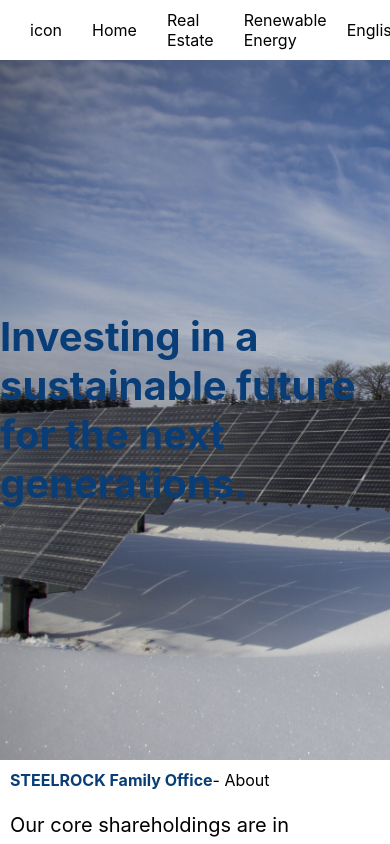
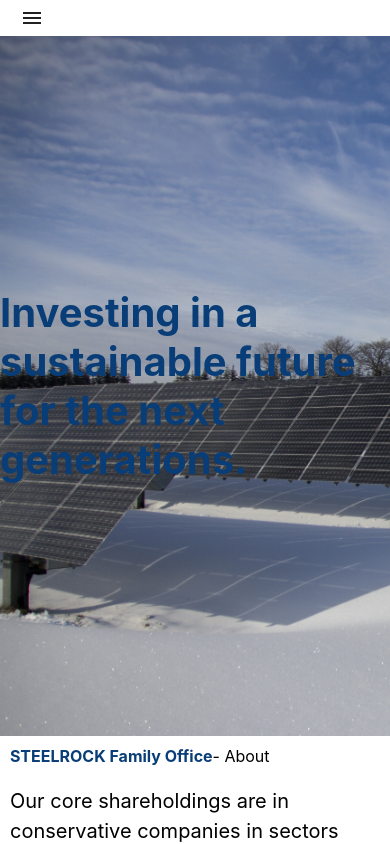
Before and after one commit to AlbertMontolio/steelrock, a React (Create React App) app: page / in a window 390 px wide. Shown: the top 844 px of the page. Built offline with nearby package versions, Linux system fonts and the light colour scheme.

Commit message:
add left navbar

```diff
--- a/package.json
+++ b/package.json
@@ -3,12 +3,15 @@
   "version": "0.1.0",
   "private": true,
   "dependencies": {
+    "@material-ui/core": "^4.11.2",
+    "@material-ui/icons": "^4.11.2",
     "@testing-library/jest-dom": "^5.11.4",
     "@testing-library/react": "^11.1.0",
     "@testing-library/user-event": "^12.1.10",
     "react": "^17.0.1",
     "react-dom": "^17.0.1",
     "react-intl": "^5.10.6",
+    "react-responsive": "^8.2.0",
     "react-router-dom": "^5.2.0",
     "react-scripts": "4.0.1",
     "styled-components": "^5.2.1",
--- a/src/App.js
+++ b/src/App.js
@@ -1,19 +1,19 @@
 import { React } from 'react'
 import { Route, BrowserRouter as Router } from 'react-router-dom'
 
-import { TopNavbar } from './components/top-navbar/TopNavbar'
+import { Navbar } from './components/navbar/Navbar'
 import { Home } from './pages/home/Home'
 import { RealState } from './pages/real-state/RealState'
 import { RenewableEnergy } from './pages/renewable-energy/RenewableEnergy'
 import { Footer } from './components/footer/Footer'
 import { routes } from './config'
-import { LanguageProvider, useLang } from './providers/language-provider/LanguageProvider'
+import { LanguageProvider } from './providers/language-provider/LanguageProvider'
 
 export const App = () => {
   return (
     <LanguageProvider>
       <Router>
-        <TopNavbar />
+        <Navbar />
         <Route exact path='/' component={Home} />
         <Route path={routes.realState} component={RealState} />
         <Route path={routes.renewableEnergy} component={RenewableEnergy} />
--- /dev/null
+++ b/src/components/left-navbar/LeftNavbar.jsx
@@ -0,0 +1,108 @@
+import React from 'react';
+import clsx from 'clsx';
+import { makeStyles } from '@material-ui/core/styles';
+import Drawer from '@material-ui/core/Drawer';
+import Button from '@material-ui/core/Button';
+import List from '@material-ui/core/List';
+import Divider from '@material-ui/core/Divider';
+import ListItem from '@material-ui/core/ListItem';
+import ListItemIcon from '@material-ui/core/ListItemIcon';
+import ListItemText from '@material-ui/core/ListItemText';
+import MenuIcon from '@material-ui/icons/Menu';
+import { NavLink } from 'react-router-dom'
+import styled from 'styled-components'
+import { FormattedMessage } from 'react-intl'
+
+import { routes } from '../../config'
+import { useLang } from '../../providers/language-provider/LanguageProvider'
+
+const useStyles = makeStyles({
+  list: {
+    width: 250,
+  },
+  fullList: {
+    width: 'auto',
+  },
+});
+
+const Link = styled(NavLink)`
+  color: black;
+  text-decoration: none;
+  margin: 5px 0px;
+`
+
+const Language = styled.div`
+  margin: 20px 0px;
+  margin-left: 18px;
+  font-size: 16px;
+`
+
+export const LeftNavbar = () => {
+  const { setLocale } = useLang()
+  const classes = useStyles();
+  const [state, setState] = React.useState({
+    top: false,
+    left: false,
+    bottom: false,
+    right: false,
+  });
+
+  const toggleDrawer = (anchor, open) => (event) => {
+    if (event.type === 'keydown' && (event.key === 'Tab' || event.key === 'Shift')) {
+      return;
+    }
+
+    setState({ ...state, [anchor]: open });
+  };
+
+  const list = (anchor) => (
+    <div
+      className={clsx(classes.list, {
+        [classes.fullList]: anchor === 'top' || anchor === 'bottom',
+      })}
+      role="presentation"
+      onClick={toggleDrawer(anchor, false)}
+      onKeyDown={toggleDrawer(anchor, false)}
+    >
+      <List>
+        <ListItem button key='home'>
+          <Link to='/'>
+            <FormattedMessage id = "topNavbar.home" />
+          </Link>
+        </ListItem>
+        <ListItem button key='real-state'>
+          <Link to={routes.realState}>
+            <FormattedMessage id = "topNavbar.realState" />
+          </Link>
+        </ListItem>
+        <ListItem button key='renewable-energy'>
+          <Link to={routes.renewableEnergy}>
+            <FormattedMessage id = "topNavbar.renewableEnergy" />
+          </Link>
+        </ListItem>
+      </List>
+      <Divider />
+      <Language onClick={() => setLocale('en-EN')}>
+        English
+      </Language>
+      <Language onClick={() => setLocale('de-DE')}>
+        German
+      </Language>
+    </div>
+  );
+
+  return (
+    <div>
+      {['left'].map((anchor) => (
+        <React.Fragment key={anchor}>
+          <Button onClick={toggleDrawer(anchor, true)}>
+            <MenuIcon />
+          </Button>
+          <Drawer anchor={anchor} open={state[anchor]} onClose={toggleDrawer(anchor, false)}>
+            {list(anchor)}
+          </Drawer>
+        </React.Fragment>
+      ))}
+    </div>
+  );
+}
--- /dev/null
+++ b/src/components/navbar/Navbar.jsx
@@ -0,0 +1,17 @@
+import React from 'react'
+import { useMediaQuery } from 'react-responsive'
+
+import { LeftNavbar } from '../left-navbar/LeftNavbar'
+import { TopNavbar } from '../top-navbar/TopNavbar'
+
+export const Navbar = () => {
+  const isDesktopOrLaptop = useMediaQuery({
+    query: '(min-width: 1224px)'
+  })
+
+  return (
+    <div>
+      {isDesktopOrLaptop ? <TopNavbar /> : <LeftNavbar />}
+    </div>
+  )
+}
--- a/src/components/top-navbar/TopNavbar.jsx
+++ b/src/components/top-navbar/TopNavbar.jsx
@@ -16,7 +16,6 @@ const StyledTopNavbar = styled.div`
 `
 
 const IconWrapper = styled.div`
-
 `
 
 const Links = styled.div`
@@ -36,10 +35,10 @@ const Language = styled.div`
 `
 
 export const TopNavbar = () => {
-  const { locale, setLocale } = useLang()
-  console.log('TopNavbar lang', locale)
+  const { setLocale } = useLang()
   return (
     <StyledTopNavbar>
+
       <IconWrapper>
         icon
       </IconWrapper>
```
Also changed, not shown: 2 other files (tests, documents, lock files or other folders).
